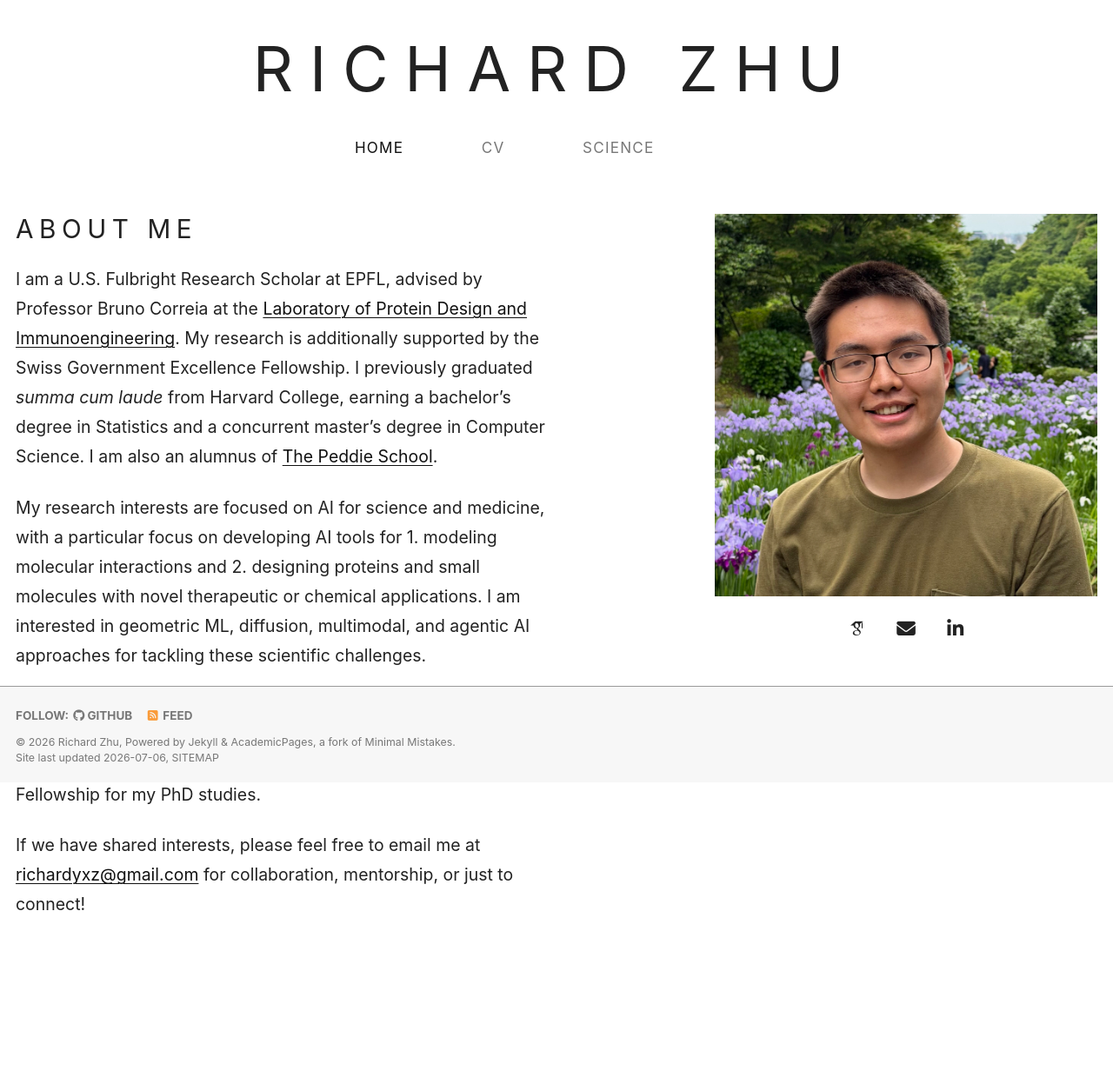
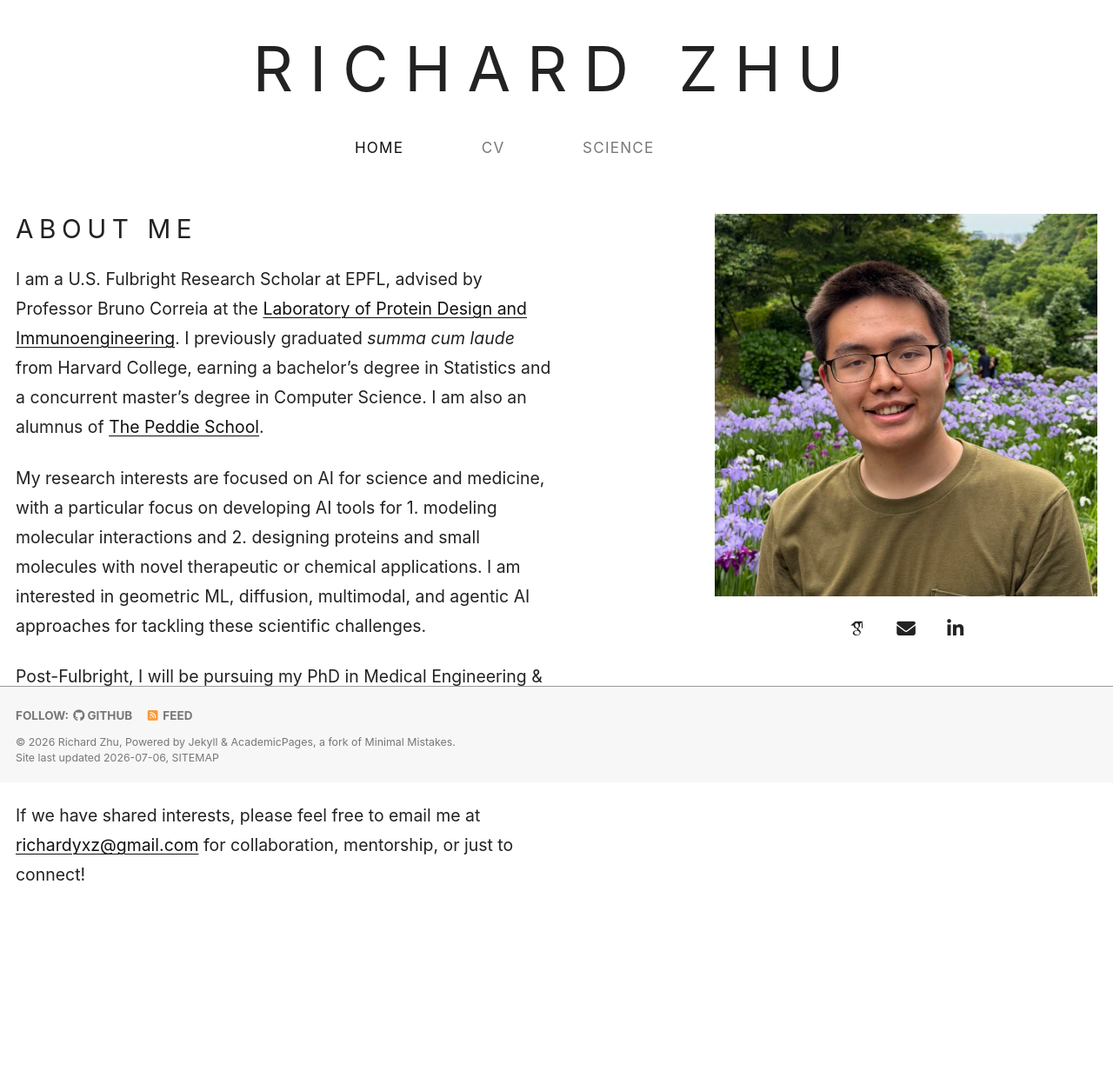
Before and after one commit to RichardZhu52/richardzhu52.github.io, a Jekyll site: the page built from _pages/about.md, in a window 1280 px wide. Shown: the whole page at 87% size. Built offline with Jekyll 4.4.1, drawn with Linux system fonts in a browser that asks for light colours; some web fonts are replaced; a script bundle is joined from its source files by our own code; library files that are not in the unit come from our copies; after the commit the page ends 1213 px from its top, so only the background shows below that.

Commit message:
update bio

```diff
--- a/_pages/about.md
+++ b/_pages/about.md
@@ -8,7 +8,7 @@ redirect_from:
   - /about.html
 ---
 
-I am a U.S. Fulbright Research Scholar at EPFL, advised by Professor Bruno Correia at the [Laboratory of Protein Design and Immunoengineering](https://www.epfl.ch/labs/lpdi/). My research is additionally supported by the Swiss Government Excellence Fellowship. I previously graduated *summa cum laude* from Harvard College, earning a bachelor's degree in Statistics and a concurrent master's degree in Computer Science. I am also an alumnus of [The Peddie School](https://peddie.org/).
+I am a U.S. Fulbright Research Scholar at EPFL, advised by Professor Bruno Correia at the [Laboratory of Protein Design and Immunoengineering](https://www.epfl.ch/labs/lpdi/). I previously graduated *summa cum laude* from Harvard College, earning a bachelor's degree in Statistics and a concurrent master's degree in Computer Science. I am also an alumnus of [The Peddie School](https://peddie.org/).
 
 My research interests are focused on AI for science and medicine, with a particular focus on developing AI tools for 1. modeling molecular interactions and 2. designing proteins and small molecules with novel therapeutic or chemical applications. I am interested in geometric ML, diffusion, multimodal, and agentic AI approaches for tackling these scientific challenges.
 
```
